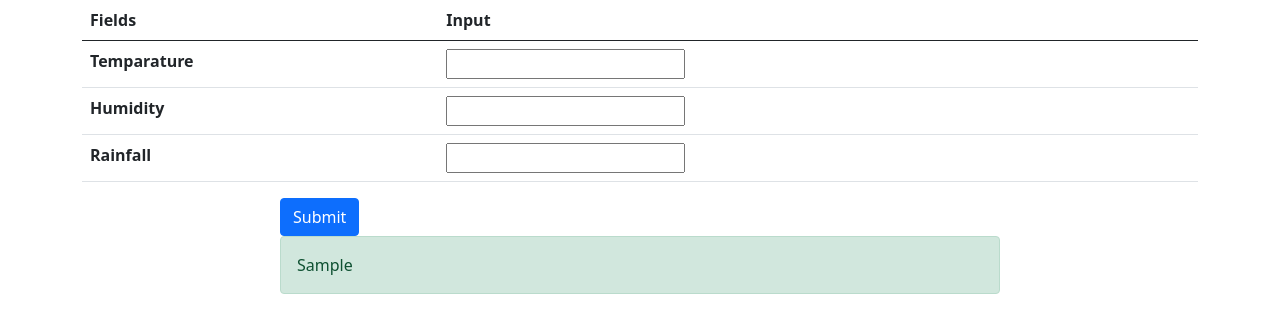
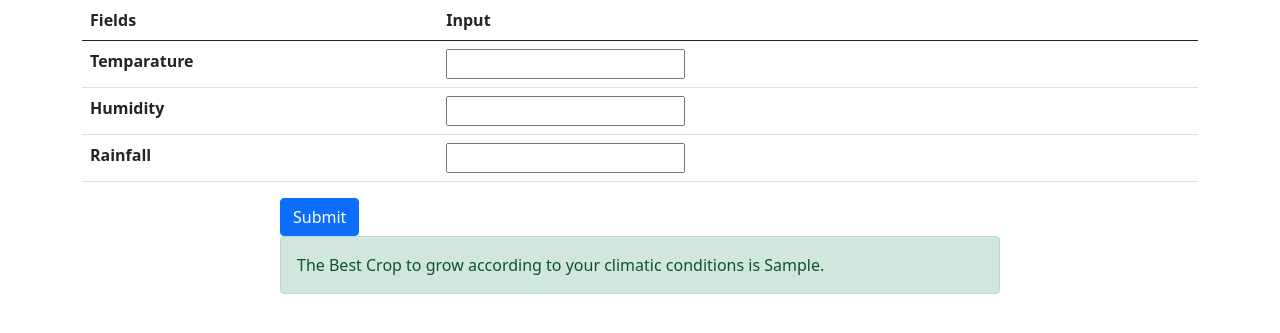
Before and after one commit to gpfns/FP2, a Flask app: template templates/home_page.html in a window 1280 px wide. Shown: the top 333 px of the page. Run offline with Flask 2, Linux system fonts and the light colour scheme; the template is opened without the code that fills it: most values are stand-ins (such as "Sample title", 1, 10 or a date in 2020); parts of the project's set-up code (start-up, migrations or seed data) failed here and were passed over.

Commit message:
Update home_page.html

```diff
--- a/templates/home_page.html
+++ b/templates/home_page.html
@@ -45,18 +45,17 @@
 	 </div>
 
 
-
+{% if best_predicted_crop %}
 	<div class="container">
 		<div class="row">
     			<div class="col-md-8 mx-auto">
 	  			<div class="alert alert-success" role="alert">
-
-            {{ best_predicted_crop }}
-			</div>
-
+ 					The Best Crop to grow according to your climatic conditions is {{ best_predicted_crop }}.
 				</div>
     			</div>
   		</div>
+	</div>
+{% endif %}
 
 </form>
 
```
Lines whose indentation alone changed are shown as unchanged.
